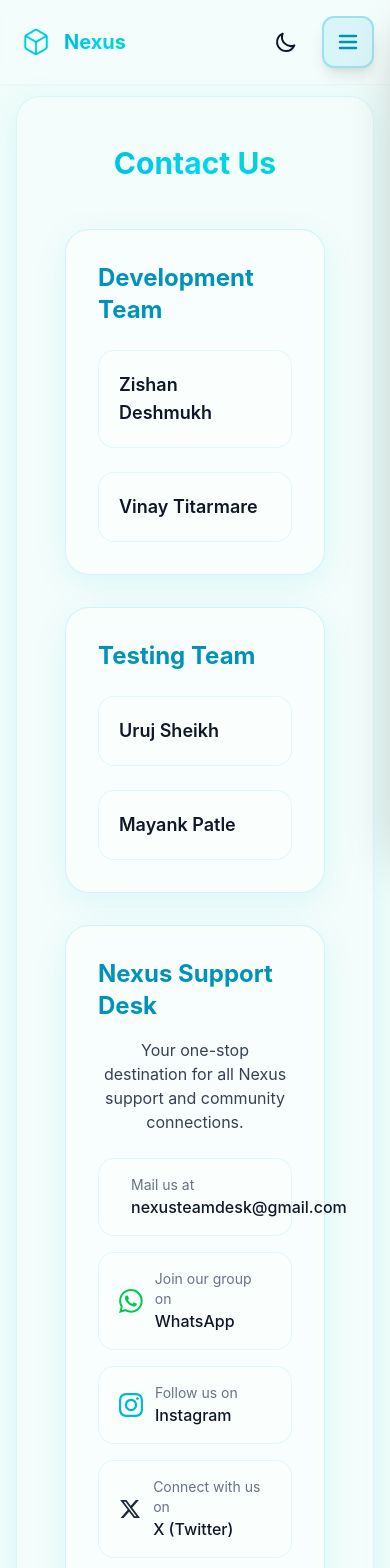
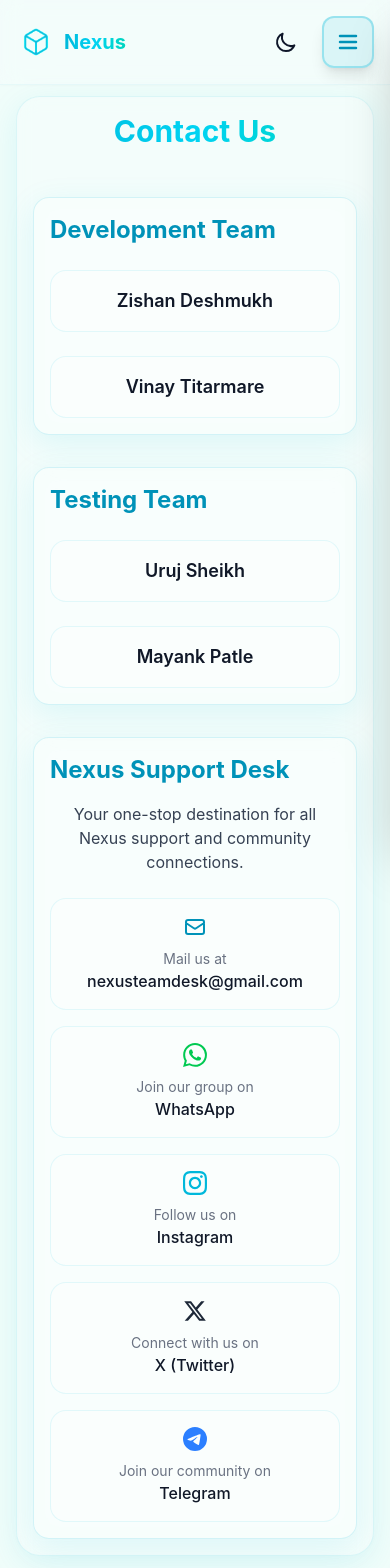
Before and after one commit to zishandeshmukh/Nexus-BETA, a Next.js app: page /contact in a window 390 px wide. Shown: the top 1568 px of the page. Built offline with nearby package versions, Linux system fonts and the light colour scheme.

Commit message:
Add mobile responsive styles to all cards and boxes

```diff
--- a/src/app/globals.css
+++ b/src/app/globals.css
@@ -335,7 +335,7 @@
 /* Feature Card Glassmorphism */
 .feature-card {
   position: relative;
-  padding: 24px;
+  padding: 20px;
   border-radius: 20px;
   background: rgba(255, 255, 255, 0.2);
   /* backdrop-filter: blur(10px);
@@ -345,9 +345,19 @@
   transition: all 0.3s ease;
   width: 100%;
   max-width: 350px;
-  height: 380px;
+  height: auto;
+  min-height: 320px;
   display: flex;
   flex-direction: column;
+}
+
+/* Mobile optimization for feature cards */
+@media (max-width: 768px) {
+  .feature-card {
+    padding: 16px;
+    min-height: 280px;
+    max-width: 100%;
+  }
 }
 
 /* Safari only */
@@ -416,6 +426,19 @@
   box-shadow: 0 8px 32px rgba(34, 211, 238, 0.1);
 }
 
+/* Mobile optimization for content boxes */
+@media (max-width: 768px) {
+  .content-box {
+    padding: 24px;
+  }
+}
+
+@media (max-width: 480px) {
+  .content-box {
+    padding: 16px;
+  }
+}
+
 /* Contact Page Glass Box */
 .contact-glass-box {
   position: relative;
@@ -457,6 +480,20 @@
   border-color: rgba(34, 211, 238, 0.35);
 }
 
+/* Mobile optimization for contact glass boxes */
+@media (max-width: 768px) {
+  .contact-glass-box {
+    padding: 20px;
+    border-radius: 16px;
+  }
+}
+
+@media (max-width: 480px) {
+  .contact-glass-box {
+    padding: 16px;
+  }
+}
+
 /* Team Member Card */
 .team-member-card {
   padding: 20px;
@@ -480,6 +517,14 @@
 html.dark .team-member-card:hover {
   box-shadow: 0 8px 24px rgba(34, 211, 238, 0.15);
   border-color: rgba(34, 211, 238, 0.3);
+}
+
+/* Mobile optimization for team member cards */
+@media (max-width: 768px) {
+  .team-member-card {
+    padding: 16px;
+    text-align: center;
+  }
 }
 
 /* Social Link Card */
@@ -514,6 +559,23 @@
   background: rgba(20, 40, 60, 0.7);
 }
 
+/* Mobile optimization for social link cards */
+@media (max-width: 768px) {
+  .social-link-card {
+    padding: 14px 16px;
+    gap: 10px;
+    flex-wrap: wrap;
+  }
+}
+
+@media (max-width: 480px) {
+  .social-link-card {
+    flex-direction: column;
+    text-align: center;
+    padding: 16px;
+  }
+}
+
 /* Social Link Card - Colored Borders on Hover */
 .social-link-email:hover {
   border-color: #06b6d4 !important;
```
